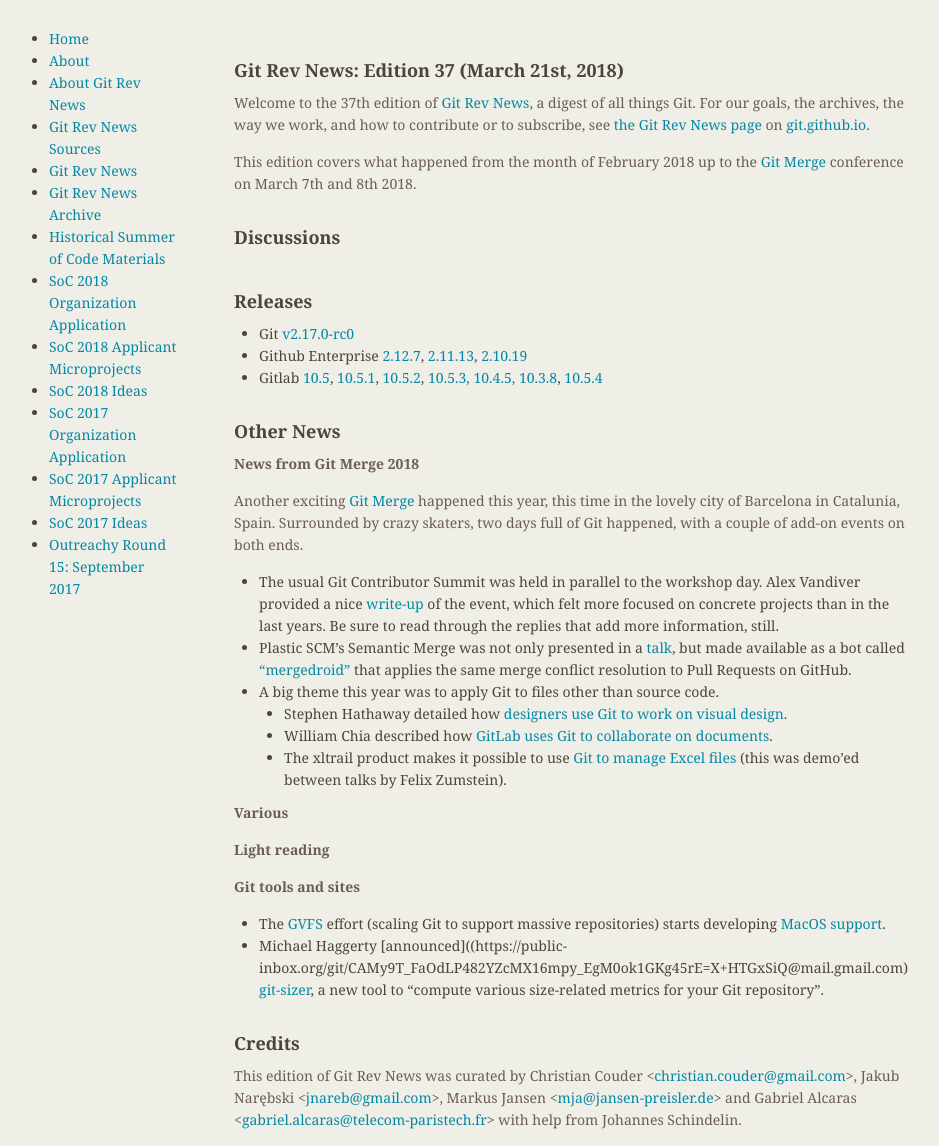
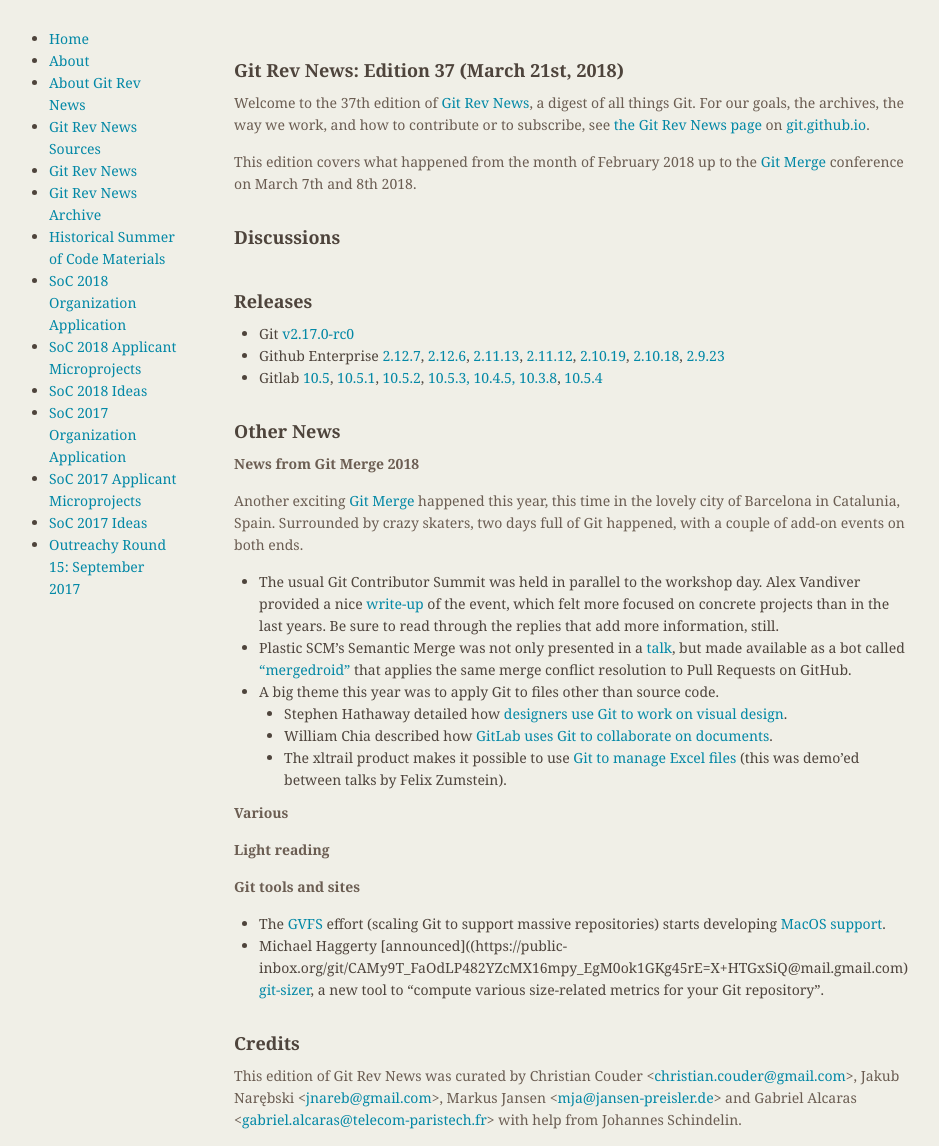
Before and after one commit to git/git.github.io, a Jekyll site: the page built from rev_news/drafts/edition-37.md, in a window 1280 px wide. Shown: the whole page, without its empty margins (174-1113 px from the left). Built offline with Jekyll 4.4.1, drawn with Linux system fonts in a browser that asks for light colours.

Commit message:
rn-37: add more GitHub releases

```diff
--- a/rev_news/drafts/edition-37.md
+++ b/rev_news/drafts/edition-37.md
@@ -38,8 +38,12 @@
 
 * Git [v2.17.0-rc0](https://public-inbox.org/git/xmqqwoyc3kir.fsf@gitster-ct.c.googlers.com)
 * Github Enterprise [2.12.7](https://enterprise.github.com/releases/2.12.7),
+[2.12.6](https://enterprise.github.com/releases/2.12.6),
 [2.11.13](https://enterprise.github.com/releases/2.11.13),
-[2.10.19](https://enterprise.github.com/releases/2.10.19)
+[2.11.12](https://enterprise.github.com/releases/2.11.12),
+[2.10.19](https://enterprise.github.com/releases/2.10.19),
+[2.10.18](https://enterprise.github.com/releases/2.10.18),
+[2.9.23](https://enterprise.github.com/releases/2.9.23)
 * Gitlab [10.5](https://about.gitlab.com/2018/02/22/gitlab-10-5-released/),
 [10.5.1](https://about.gitlab.com/2018/02/22/gitlab-10-5-1-released/),
 [10.5.2](https://about.gitlab.com/2018/02/27/gitlab-10-5-2-released/),
```
